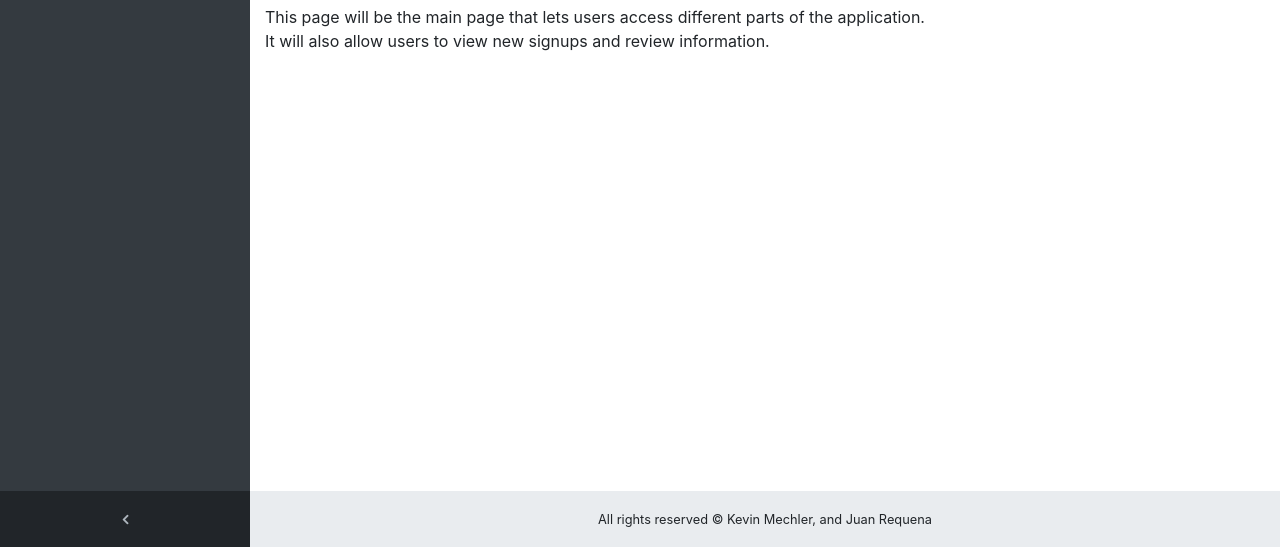
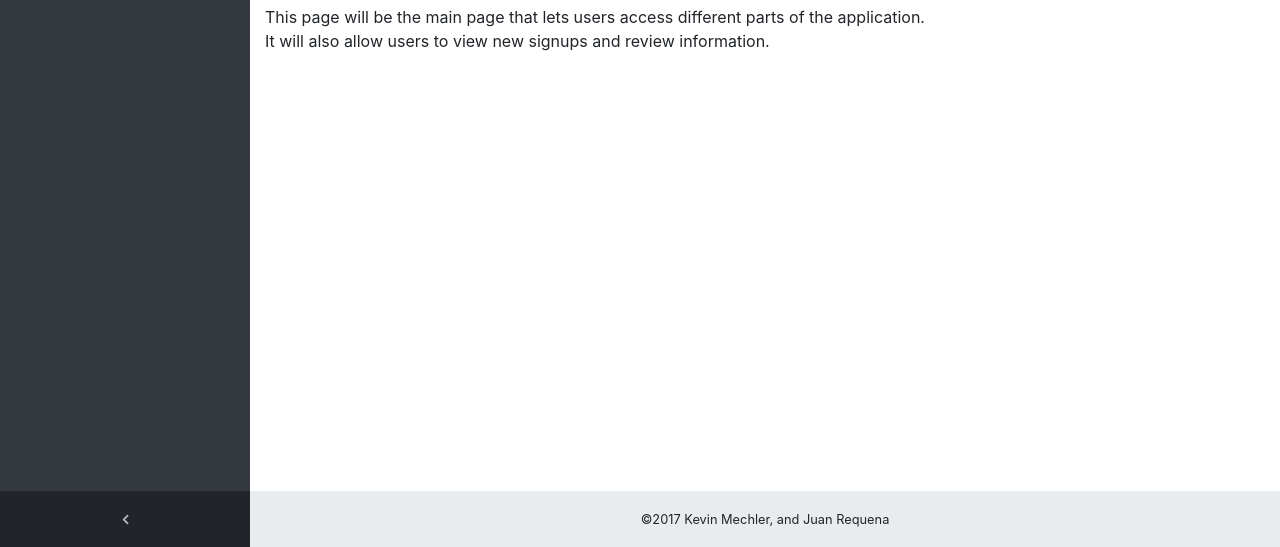
Before and after one commit to KevMech/khs-parking, a website with bundled scripts: page index.html in a window 1280 px wide. Shown: the part 253-800 px from the top of the page. Built offline with nearby package versions, Linux system fonts and the light colour scheme.

Commit message:
Fixed thing

```diff
--- a/index.html
+++ b/index.html
@@ -101,7 +101,7 @@
     <footer class="sticky-footer">
       <div class="container">
         <div class="text-center">
-          <small>All rights reserved © Kevin Mechler, and Juan Requena</small>
+          <small>©2017 Kevin Mechler, and Juan Requena</small>
         </div>
       </div>
     </footer>
```
